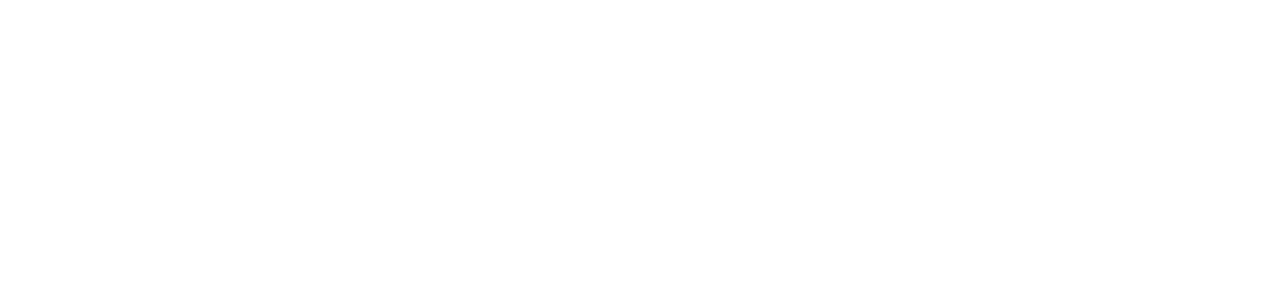
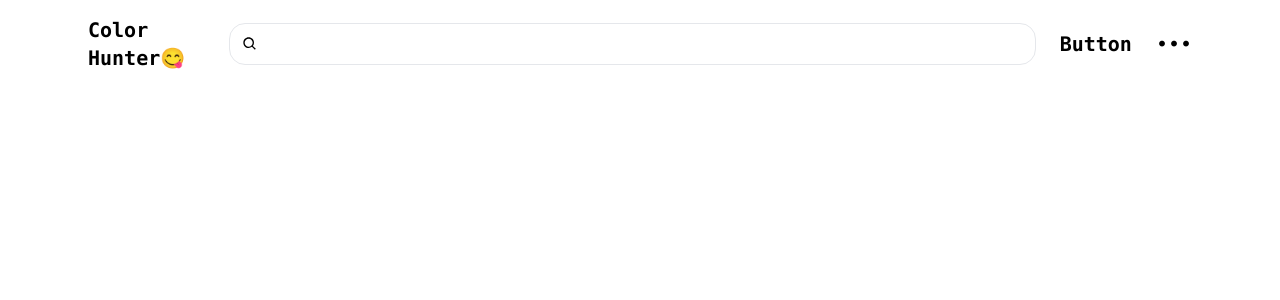
Before and after one commit to jaewoong2/Color_Hunter, a Next.js app: page / in a window 1280 px wide. Shown: the top 300 px of the page. Built offline with nearby package versions, Linux system fonts and the light colour scheme.

Commit message:
:lipstick: nav,searchbar style

```diff
--- a/components/Layout/index.tsx
+++ b/components/Layout/index.tsx
@@ -1,9 +1,15 @@
 import React from 'react'
+import Nav from '../Nav'
 
 type LayoutProps = {}
 
 const Layout: React.FC<LayoutProps> = ({ children }) => {
-  return <div>{children}</div>
+  return (
+    <div>
+      <Nav />
+      {children}
+    </div>
+  )
 }
 
 export default Layout
--- a/components/Nav/index.tsx
+++ b/components/Nav/index.tsx
@@ -1,9 +1,24 @@
 import React from 'react'
+import Button from '../Button'
+import Search from '../Search'
 
 type NavProps = {}
 
 const Nav: React.FC<NavProps> = ({}) => {
-  return <div>Nav</div>
+  return (
+    <nav className="flex w-full justify-center">
+      <div className="flex w-full max-w-6xl items-center justify-center gap-6 py-4">
+        <div className="pl-6 font-mono font-bold md:text-xl">
+          Color Hunter😋
+        </div>
+        <Search />
+        <div className="font-mono font-bold md:text-xl">
+          <Button />
+        </div>
+        <div className="pr-6 font-mono md:text-xl">•••</div>
+      </div>
+    </nav>
+  )
 }
 
 export default Nav
--- a/components/Search/index.tsx
+++ b/components/Search/index.tsx
@@ -1,9 +1,20 @@
 import React from 'react'
+import * as Styled from './styles'
+import { BiSearch } from 'react-icons/bi'
 
-type Props = {}
+type SearchProps = {
+  icon?: React.ReactNode | React.ReactElement | JSX.Element
+}
 
-const Search = (props: Props) => {
-  return <div>Search</div>
+const Search: React.FC<SearchProps> = ({
+  icon = <BiSearch width={'inherit'} />,
+}) => {
+  return (
+    <Styled.Label className="flex w-full max-w-5xl items-center rounded-2xl border py-2 px-3">
+      <span>{icon}</span>
+      <Styled.Input className="w-full border-none px-2 outline-none" />
+    </Styled.Label>
+  )
 }
 
 export default Search
--- /dev/null
+++ b/components/Search/styles.tsx
@@ -0,0 +1,6 @@
+import styled from '@emotion/styled'
+
+const Label = styled.label``
+const Input = styled.input``
+
+export { Label, Input }
--- a/package.json
+++ b/package.json
@@ -6,13 +6,17 @@
     "start": "next start"
   },
   "dependencies": {
+    "@emotion/react": "^11.9.0",
+    "@emotion/styled": "^11.8.1",
     "next": "latest",
     "react": "^17.0.2",
     "react-dom": "^17.0.2",
+    "react-icons": "^4.3.1",
     "react-query": "^3.39.0",
     "zustand": "^4.0.0-rc.1"
   },
   "devDependencies": {
+    "@emotion/babel-plugin": "^11.9.2",
     "@types/node": "^17.0.4",
     "@types/react": "^17.0.38",
     "autoprefixer": "^10.4.0",
```
Also changed, not shown: .babelrc (added), 2 other files (tests, documents, lock files or other folders).
